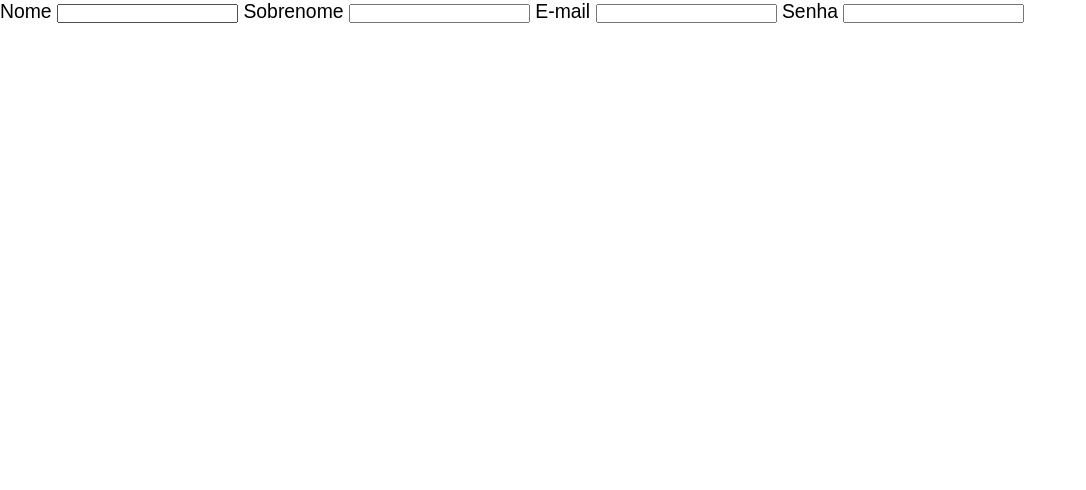
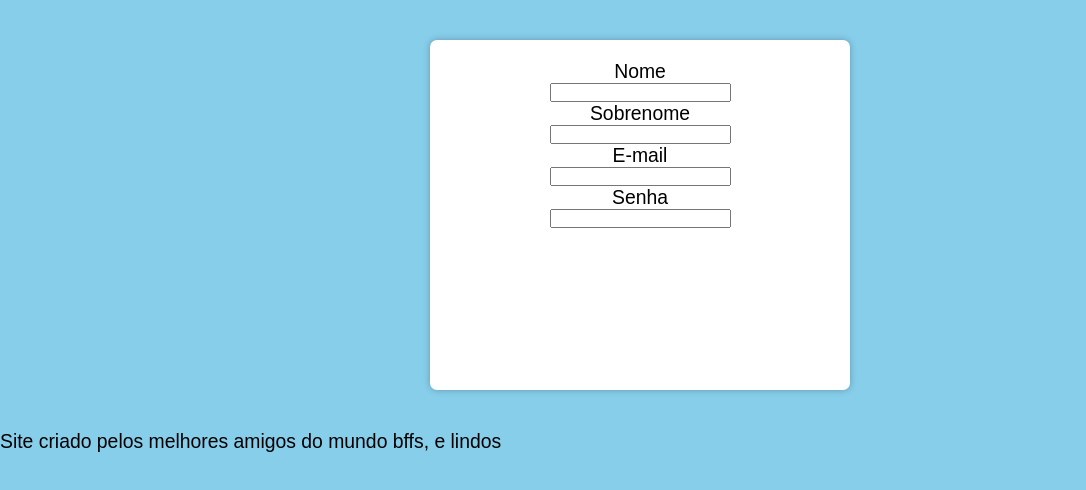
Before and after one commit to Hogatto/projeto-petshop, a plain HTML site: page index.html in a window 1280 px wide. Shown: the whole page, without its empty margins (0-1086 px from the left). Drawn offline with Linux system fonts and the light colour scheme.

Commit message:
comitei a primeira mudança

```diff
--- a/accets/estilo/mobile.css
+++ b/accets/estilo/mobile.css
@@ -8,8 +8,25 @@
 body, html{
     font-size: 1.1em;
     font-family: Arial, Helvetica, sans-serif;
+    background-color: skyblue;
 }
 
-.formalario{
+main{
+    padding: 20px 10px 10px 10px;
+    width: 400px;
+    height: 40vh;
+    margin: 40px auto;
+    background-color: white;
+    border-radius: 7px;
+    box-shadow: 0px 0px 7px rgba(0, 0, 0, 0.267);
+}
+.formulario input{
+    display: block;
+    margin: 15px;
+    margin: auto;
+}
 
+.formulario label{
+    text-align: center;
+    display: block;
 }
--- a/index.html
+++ b/index.html
@@ -1,5 +1,6 @@
 <!DOCTYPE html>
 <html lang="pt-br">
+
 <head>
     <meta charset="UTF-8">
     <meta http-equiv="X-UA-Compatible" content="IE=edge">
@@ -7,7 +8,9 @@
     <title>Pagina principal</title>
     <link rel="stylesheet" href="accets/estilo/mobile.css">
 </head>
+
 <body>
+    <main>
         <section class="formulario">
             <form action="method">
                 <label for="nome">Nome</label>
@@ -20,7 +23,11 @@
                 <input type="password" name="" id="senha">
             </form>
         </section>
-
+    </main>
+    <footer>
+        <p>Site criado pelos melhores amigos do mundo bffs, e lindos</p>
+    </footer>
     <script src="accets/main/main.js"></script>
 </body>
+
 </html>
```
Lines whose indentation alone changed are shown as unchanged.
